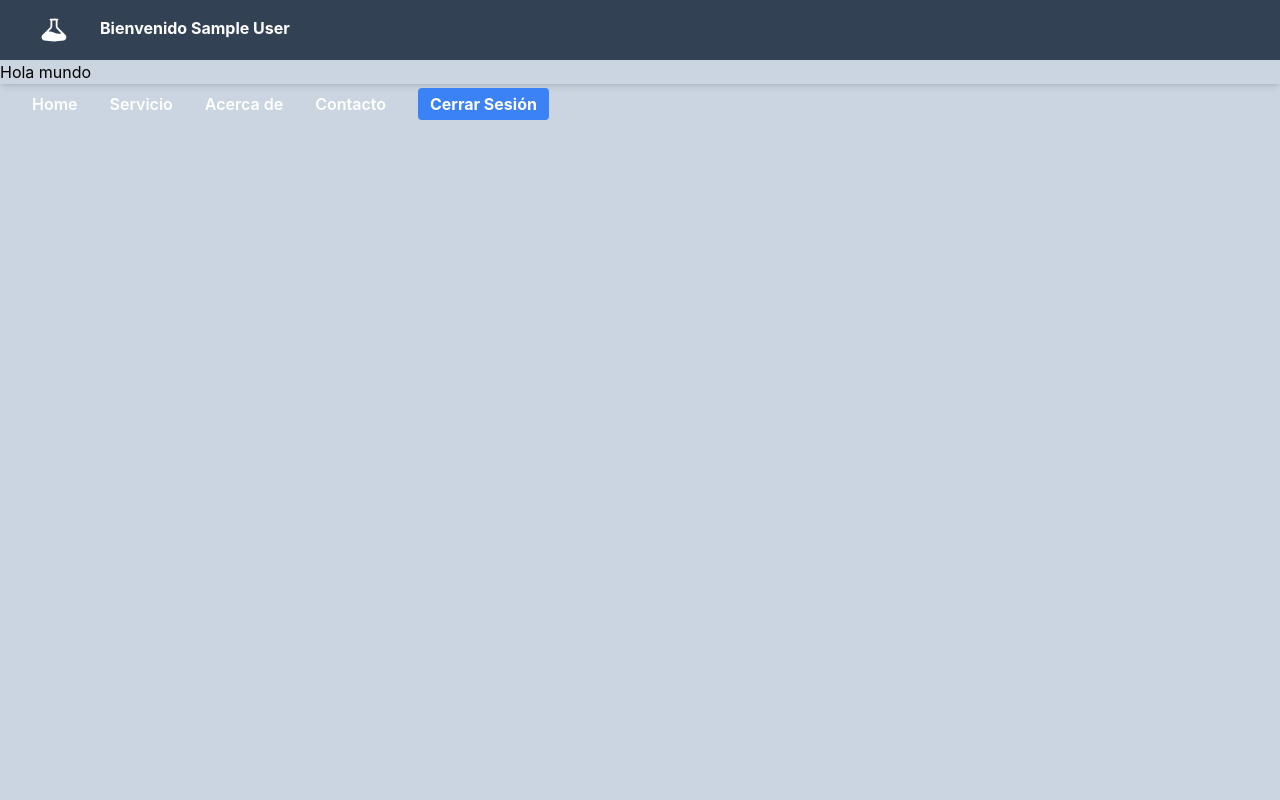
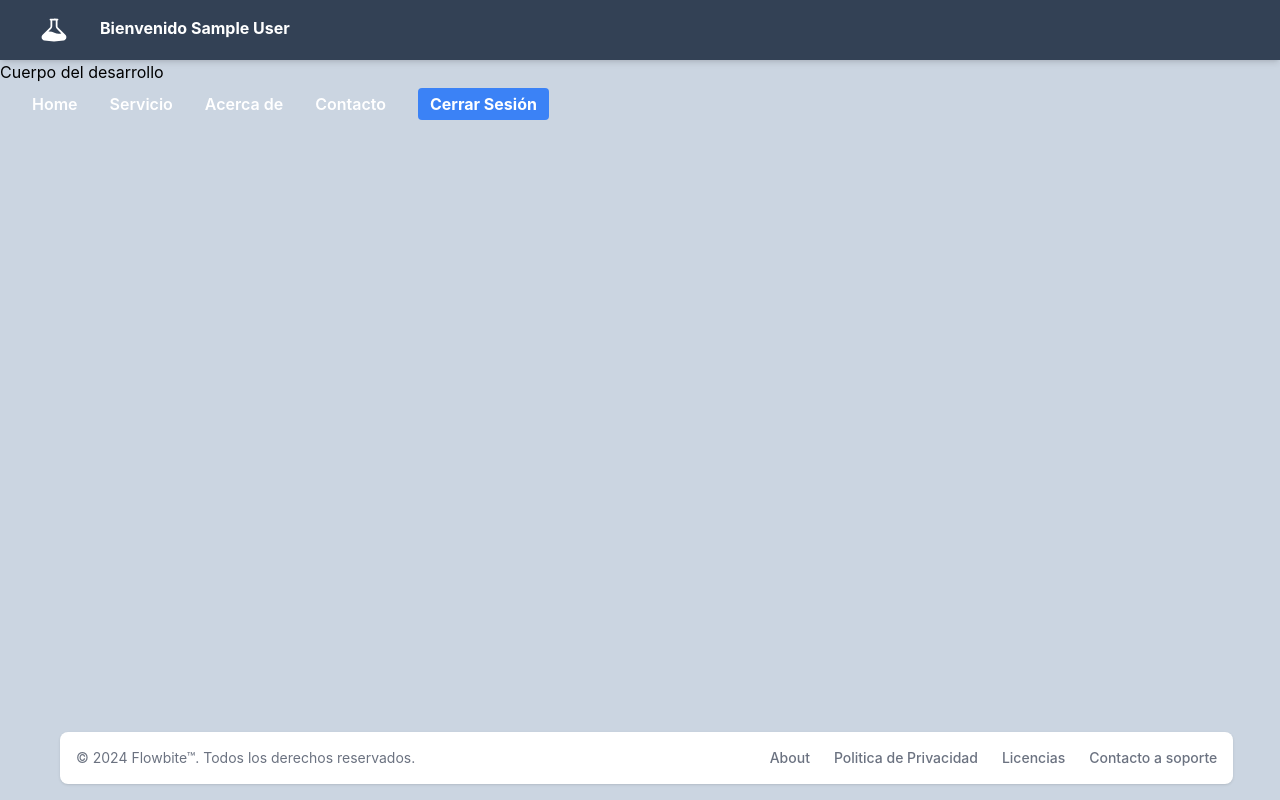
Before and after one commit to FrankHup/react-firebase-app, a React (Create React App) app: page / in a window 1280 px wide. Built offline with nearby package versions, Linux system fonts and the light colour scheme; no server answers; sample sign-in values are in the browser's storage.

Commit message:
Additional-editions

```diff
--- a/src/Firebase.js
+++ b/src/Firebase.js
@@ -16,4 +16,4 @@ const firebaseConfig = {
 
 // Initialize Firebase
 export const app = initializeApp(firebaseConfig);
-export const auth= getAuth(app)
+export const auth= getAuth(app);
--- a/src/components/Home.js
+++ b/src/components/Home.js
@@ -1,6 +1,7 @@
+/* eslint-disable jsx-a11y/anchor-is-valid */
 //import {useContext} from 'react';
 //import {context, useAuth} from '../context/AuthContext';
-import { useState } from "react";
+import React,{ useState, useEffect } from "react";
 import { useAuth } from "../context/AuthContext";
 import {
   BeakerIcon,
@@ -16,11 +17,18 @@ export function Home() {
     { name: "Contacto", link: "/" },
   ];
 
-  let [isOpen, setIsOpen] = useState(true);
-
+  const [isOpen, setIsOpen] = useState(() => {
+    // Obtener el estado isOpen del almacenamiento local o establecerlo como true si no existe
+    const storedIsOpen = localStorage.getItem('menuIsOpen');
+    return storedIsOpen ? JSON.parse(storedIsOpen) : true;
+  });
 
   const { user, logout, Cargando } = useAuth();
   console.log(user);
+
+  const toggleMenu = () => {
+    setIsOpen(!isOpen);
+  };
 
   const handleLogout = async () => {
     try {
@@ -30,6 +38,11 @@ export function Home() {
       console.error(error);
     }
   };
+
+  useEffect(() => {
+    // Guardar el estado isOpen en el almacenamiento local cada vez que cambie
+    localStorage.setItem('menuIsOpen', JSON.stringify(isOpen));
+  }, [isOpen]);
 
   if (Cargando) return <p>Cargando...</p>;
   //const {user}= useAuth()
@@ -45,14 +58,18 @@ export function Home() {
           </div>
         </div>
         <div
-          onClick={() => setIsOpen(!isOpen)}
-          className="w-7 h-7 absolute right-8 top-6 cursor-pointer md:hidden"
+         onClick={toggleMenu}
+         className="w-7 h-7 absolute right-8 top-6 cursor-pointer md:hidden"
+       >
+         {isOpen ? <XMarkIcon /> : <Bars3BottomRightIcon />}
+       </div>
+        <ul
+          className={`md:flex pl-9 md:pl-0 text-white md:items-center md: items-baseline md:pb-0 pb-12 absolute md:z-auto z-[-1] left-0 transition-all duration-500 ease-in ${
+            isOpen
+              ? "top-16 md:right-0"
+              : "top-full md:top-auto md:relative hidden md:block"
+          }`}
         >
-          {
-          isOpen ? <XMarkIcon /> : <Bars3BottomRightIcon />
-          }
-        </div>
-        <ul className={`md:flex pl-9 md:pl-0 text-white md:items-center md: items-baseline md:pb-0 pb-12 absolute md:z-auto z-[-1] left-0 transition-all duration-500 ease-in ${isOpen ? 'top-16 md:right-0' : 'top-full md:top-auto md:relative hidden md:block'}`}>
           {Links.map((link) => (
             <li className="font-semibold my-7  md:ml-8 hover:text-gray-500">
               <a href="/">{link.name}</a>
@@ -66,7 +83,18 @@ export function Home() {
           </button>
         </ul>
       </div>
-      <div><h1>Hola mundo</h1></div>
+      <div className="fixed"><h1>Cuerpo del desarrollo</h1></div>
+      <footer class="bg-white rounded-lg shadow m-4 dark:bg-gray-800 fixed bottom-0 left-11 lg:left-05 lg:w-11/12">
+    <div class="container mx-auto p-4 flex flex-col md:flex-row md:items-center md:justify-between">
+        <span class="text-sm text-gray-500 sm:text-center dark:text-gray-400">© 2024 <a href="https://flowbite.com/" class="hover:underline">Flowbite™</a>. Todos los derechos reservados.</span>
+        <ul class="flex flex-wrap items-center mt-3 text-sm font-medium text-gray-500 dark:text-gray-400 sm:mt-0">
+            <li><a href="#" class="hover:underline me-4 md:me-6">About</a></li>
+            <li><a href="#" class="hover:underline me-4 md:me-6">Politica de Privacidad</a></li>
+            <li><a href="#" class="hover:underline me-4 md:me-6">Licencias</a></li>
+            <li><a href="#" class="hover:underline">Contacto a soporte</a></li>
+        </ul>
+    </div>
+</footer>
     </div>
 
   );
--- a/src/components/Login.js
+++ b/src/components/Login.js
@@ -74,7 +74,7 @@ export function Login() {
             type="email"
             name="email"
             placeholder="Enter your email"
-            className="shadow appearance-none border rounded w-full py-2 px-3 text-gray-700 leading-tight focus: outline-none focus:shadow-outline"
+            className=" border border-gray-300 text-gray-900 text-sm rounded-lg focus:ring-blue-500 focus:border-blue-500 block w-full p-2.5 dark:bg-gray-700 dark:border-gray-600 dark:placeholder-gray-400 dark:text-white dark:focus:ring-blue-500 dark:focus:border-blue-500"
             onChange={handleChange}
           />
         </div>
@@ -90,7 +90,7 @@ export function Login() {
             name="password"
             id="pwd"
             placeholder="********"
-            className="shadow appearance-none border rounded w-full py-2 px-3 text-gray-700 leading-tight focus: outline-none focus:shadow-outline"
+            className=" border border-gray-300 text-gray-900 text-sm rounded-lg focus:ring-blue-500 focus:border-blue-500 block w-full p-2.5 dark:bg-gray-700 dark:border-gray-600 dark:placeholder-gray-400 dark:text-white dark:focus:ring-blue-500 dark:focus:border-blue-500"
             onChange={handleChange}
           />
         </div>
--- a/src/components/Register.js
+++ b/src/components/Register.js
@@ -44,7 +44,7 @@ export function Register() {
         <div className="mb-4">
           <label
             htmlFor="email"
-            className="block text-gray-700 text-sm font-bold mb-2"
+            className="block mb-2 text-sm font-medium text-gray-900 dark:text-white"
           >
             Email
           </label>
@@ -52,15 +52,25 @@ export function Register() {
             type="email"
             name="email"
             placeholder="Enter your email"
-            className="shadow appearance-none border rounded w-full py-2 px-3 text-gray-700 leading-tight focus: outline-none focus:shadow-outline"
+            className=" border border-gray-300 text-gray-900 text-sm rounded-lg focus:ring-blue-500 focus:border-blue-500 block w-full p-2.5 dark:bg-gray-700 dark:border-gray-600 dark:placeholder-gray-400 dark:text-white dark:focus:ring-blue-500 dark:focus:border-blue-500"
             onChange={handleChange}
           />
         </div>
+        <div className="mb-4">
+          <label className="block mb-2 text-sm font-medium text-gray-900 dark:text-white" >
+          Tipo de usuario
+          </label>
+            <select className="bg-gray-50 border border-gray-300 text-gray-900 text-sm rounded-lg focus:ring-blue-500 focus:border-blue-500 block w-full p-2.5 dark:bg-gray-700 dark:border-gray-600 dark:placeholder-gray-400 dark:text-white dark:focus:ring-blue-500 dark:focus:border-blue-500">
+            <option disabled value={0} >Selecione una opcion</option>
+              <option value="Admin" placeholder="hola">Administrador</option>
+              <option value="User">Usuario</option>
+            </select>
 
+        </div>
         <div className="mb-4">
           <label
             htmlFor="password"
-            className="block text-gray-700 text-sm font-bold mb-2"
+            className="block mb-2 text-sm font-medium text-gray-900 dark:text-white"
           >
             Password
           </label>
@@ -69,7 +79,7 @@ export function Register() {
             name="password"
             id="pwd"
             placeholder="********"
-            className="shadow appearance-none border rounded w-full py-2 px-3 text-gray-700 leading-tight focus: outline-none focus:shadow-outline"
+            className=" border border-gray-300 text-gray-900 text-sm rounded-lg focus:ring-blue-500 focus:border-blue-500 block w-full p-2.5 dark:bg-gray-700 dark:border-gray-600 dark:placeholder-gray-400 dark:text-white dark:focus:ring-blue-500 dark:focus:border-blue-500"
             onChange={handleChange}
           />
         </div>
```
